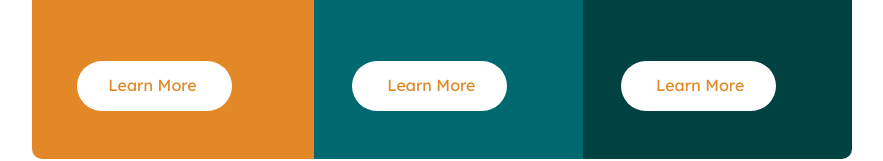
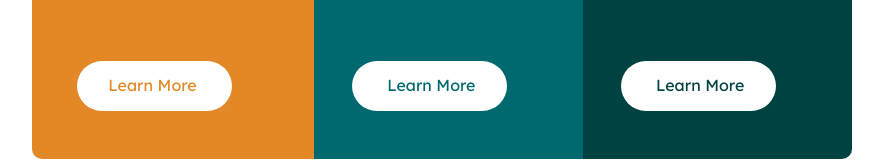
Before and after one commit to guiiarantes1/responsividade-test-1, a plain HTML site: page index.html in a window 1280 px wide. Shown: the part 534-695 px from the top of the page, without its empty margins (198-1081 px from the left). Drawn offline with Linux system fonts and the light colour scheme.

Commit message:
color buttons fix

```diff
--- a/style.css
+++ b/style.css
@@ -100,7 +100,7 @@ body {
     font-size: 1rem;
     margin: 5px 0 5px 5px;
     padding: 6px 0 6px 0;
-  color: var(--bright-orange);
+  color: var(--dark-cyan);
 }
 
 /*---------------------------------------------*/
@@ -146,7 +146,7 @@ body {
     font-size: 1rem;
     margin: 5px 0 5px 5px;
     padding: 6px 0 6px 0;
-  color: var(--bright-orange);
+  color: var(--very-dark-cyan);
 }
 
 
```
